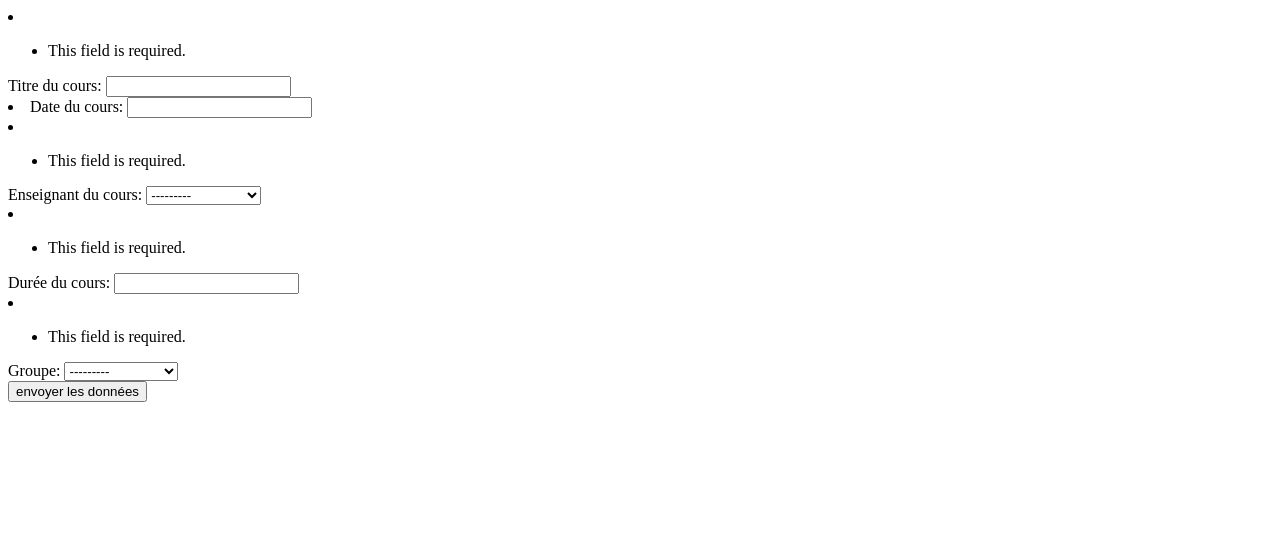
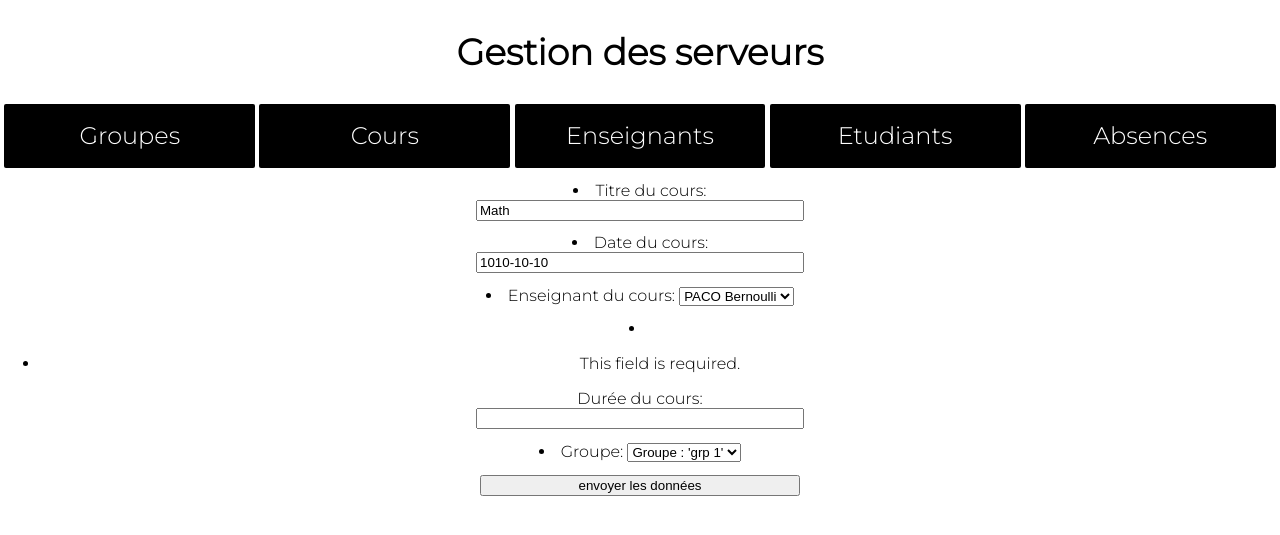
Before and after one commit to SephirZ/SAE23, a Django app: page /Absences/cours_all/update/1/ in a window 1280 px wide. Shown: the top 535 px of the page. Run offline with Django 4.2, Linux system fonts and the light colour scheme; data comes from the database, SQL or seed files in the repository; both versions use the stored data as it was before the commit.

Commit message:
update cours reglé + css

```diff
--- a/SAE15/Absences/etudiants_views.py
+++ b/SAE15/Absences/etudiants_views.py
@@ -33,7 +33,7 @@ def affiche(request, id):
     return render(request, "Absences/etudiants_affiche.html", {"Etudiants":etudiants})
 
 def update(request, id):
-    etudiants=models.Groupes.objects.get(pk=id)
+    etudiants=models.Etudiants.objects.get(pk=id)
     etform = EtudiantsForm(etudiants.dico())
     return render(request, 'Absences/etudiants_update.html', {"form":etform, "id":id})
 
--- a/SAE15/Absences/forms.py
+++ b/SAE15/Absences/forms.py
@@ -35,12 +35,12 @@ class EnseignantForm(ModelForm):
 class CoursForm(ModelForm):
     class Meta:
         model = models.Cours
-        fields = ('titre_du_cours', 'date', 'enseignant', 'durée', 'groupe')
+        fields = ('titre_du_cours', 'date', 'enseignant', 'duree', 'groupe')
         labels = {
             'titre_du_cours' : _('Titre du cours') ,
             'date' : _('Date du cours'),
             'enseignant' : _('Enseignant du cours'),
-            'durée' : _('Durée du cours'),
+            'duree' : _('Durée du cours'),
             'groupe' : _('Groupe'),
         }
 
--- a/SAE15/Absences/models.py
+++ b/SAE15/Absences/models.py
@@ -16,7 +16,7 @@ class Etudiants(models.Model):
     nometu = models.CharField(max_length=100)
     prenometu = models.CharField(max_length=100)
     emailetu = models.CharField(max_length=50)
-    photoetu = models.TextField(null = True, blank = True)
+    photoetu = models.ImageField(null=True, blank=True)
     groupesetu = models.ForeignKey("groupes", on_delete=models.CASCADE, default=None)
 
     def __str__(self):
@@ -43,7 +43,7 @@ class Cours(models.Model):
     titre_du_cours = models.CharField(max_length = 100)
     date = models.DateField(blank=True, null = True)
     enseignant = models.ForeignKey("enseignant", on_delete=models.CASCADE, default=None)
-    durée = models.CharField(max_length = 10)
+    duree = models.CharField(max_length = 10)
     groupe = models.ForeignKey("groupes", on_delete=models.CASCADE, default=None)
 
 
@@ -52,7 +52,7 @@ class Cours(models.Model):
         return chaine
 
     def dico(self):
-        return {"Titre du cours": self.titre_du_cours, "Date du cours": self.date,"Enseignant du cours": self.enseignant, "Durée du cours": self.durée, "Groupe": self.groupe}
+        return {"titre_du_cours": self.titre_du_cours, "date": self.date,"enseignant": self.enseignant, "duree": self.duree, "groupe": self.groupe}
 
 class AbsCours(models.Model):
     cours = models.ForeignKey("cours", on_delete=models.CASCADE, default=None)
--- a/SAE15/Absences/static/Absences/main.css
+++ b/SAE15/Absences/static/Absences/main.css
@@ -9,7 +9,7 @@ nav {
 }
 
 nav a {
-    width: calc(100%/5.044);
+    width: calc(100%/5.1);
     display:inline-block;
     border-radius:2px;
     color:white;
--- a/SAE15/Absences/templates/Absences/cours_update.html
+++ b/SAE15/Absences/templates/Absences/cours_update.html
@@ -1,14 +1,8 @@
-<!DOCTYPE html>
-<html lang="en">
-<head>
-    <meta charset="UTF-8">
-    <title>Title</title>
-</head>
-<body>
+{%extends 'Absences/main.html'%}
+{%block content%}
     <form method="post" action="/Absences/cours_traitementupdate/{{id}}">
         {% csrf_token %}
         {{ form.as_ul }}
         <input type="submit" value="envoyer les données"\>
     </form>
-</body>
-</html>
+{%endblock%}
--- a/SAE15/SAE15/settings.py
+++ b/SAE15/SAE15/settings.py
@@ -11,7 +11,7 @@ https://docs.djangoproject.com/en/4.0/ref/settings/
 """
 
 from pathlib import Path
-
+import os
 # Build paths inside the project like this: BASE_DIR / 'subdir'.
 BASE_DIR = Path(__file__).resolve().parent.parent
 
@@ -118,6 +118,7 @@ USE_TZ = True
 
 STATIC_URL = 'static/'
 
+
 # Default primary key field type
 # https://docs.djangoproject.com/en/4.0/ref/settings/#default-auto-field
 
--- a/SAE15/SAE15/urls.py
+++ b/SAE15/SAE15/urls.py
@@ -19,4 +19,5 @@ from django.urls import path, include
 urlpatterns = [
     path('admin/', admin.site.urls),
     path('Absences/', include('Absences.urls')),
+
 ]
```
Also changed, not shown: SAE15/db.sqlite3 (deleted).
